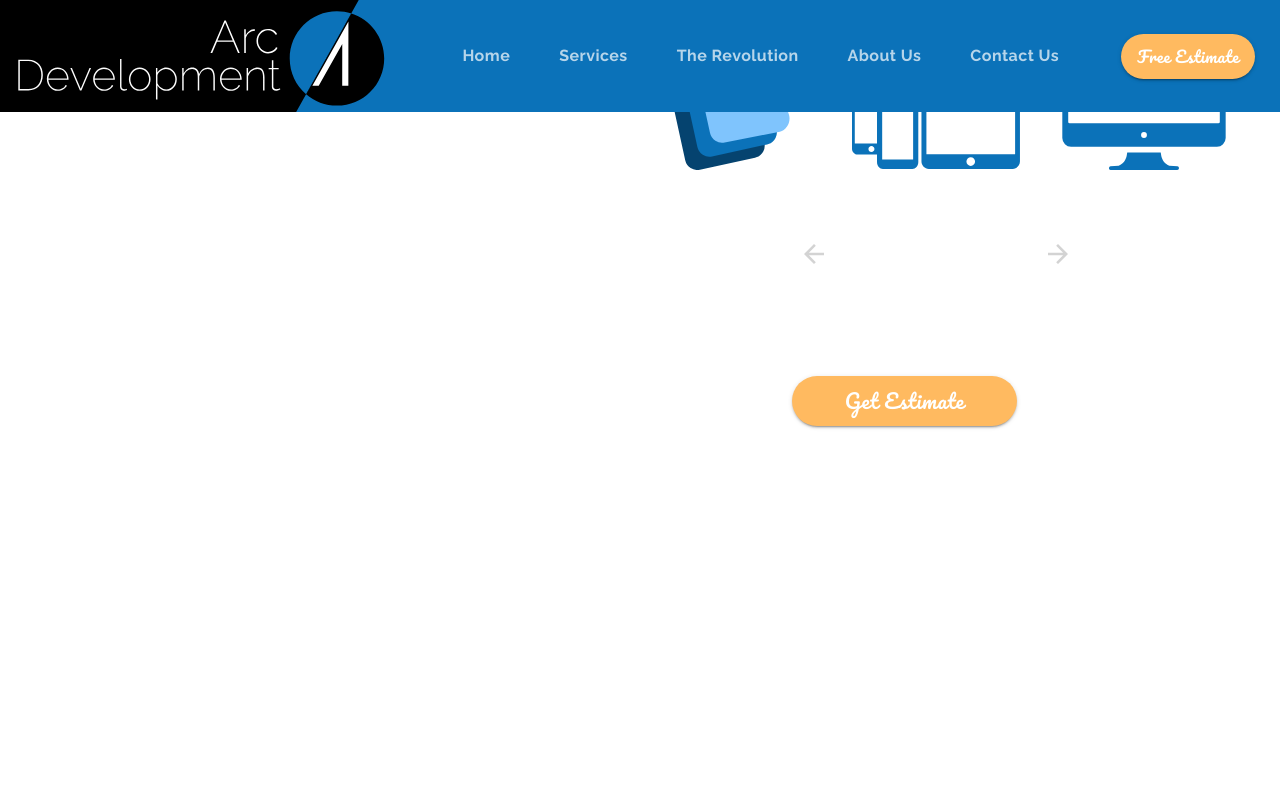
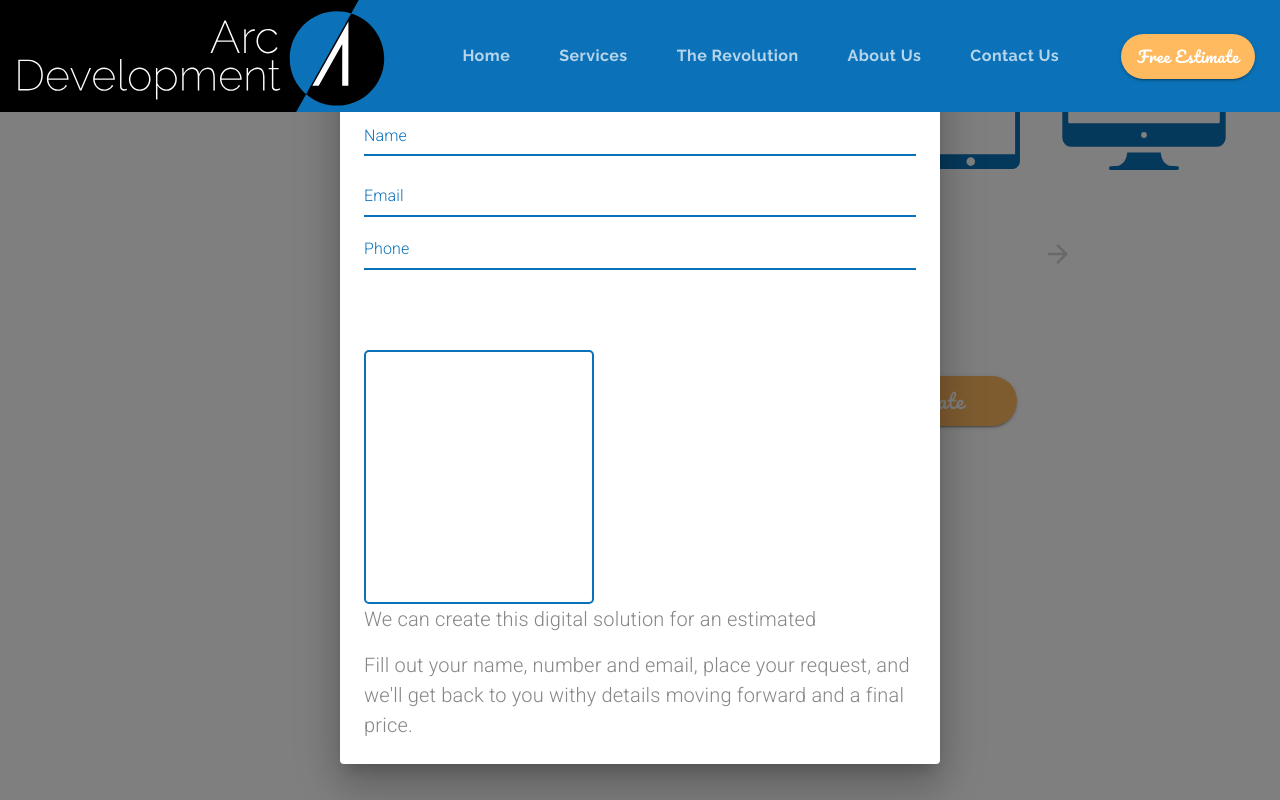
Before and after one commit to jeromeski/aceevolution, a React (Create React App) app: page /estimate in a window 1280 px wide. Both pictures are taken after a click on the button "Get Estimate". Shown: the part 413-1213 px from the top of the page. Built offline with nearby package versions, Linux system fonts and the light colour scheme.

Commit message:
Estimate Dialog

```diff
--- a/src/components/Estimate.js
+++ b/src/components/Estimate.js
@@ -4,7 +4,15 @@ import { cloneDeep } from 'lodash';
 import { v4 as uuidv4 } from 'uuid';
 import Lottie from 'react-lottie';
 import { makeStyles, useTheme } from '@material-ui/core/styles';
-import { Grid, Typography, Button, IconButton } from '@material-ui/core';
+import {
+  Grid,
+  Typography,
+  Button,
+  IconButton,
+  Dialog,
+  DialogContent,
+  TextField
+} from '@material-ui/core';
 
 import check from '../assets/check.svg';
 import send from '../assets/send.svg';
@@ -50,6 +58,11 @@ const useStyles = makeStyles(theme => ({
     '&:hover': {
       backgroundColor: theme.palette.secondary.light
     }
+  },
+  message: {
+    border: `2px solid ${theme.palette.common.blue}`,
+    marginTop: '5em',
+    borderRadius: 5
   }
 }));
 
@@ -312,6 +325,13 @@ const Estimate = () => {
   const classes = useStyles();
   const theme = useTheme();
 
+  const [name, setName] = useState('');
+  const [email, setEmail] = useState('');
+  const [emailHelper, setEmailHelper] = useState('');
+  const [phone, setPhone] = useState('');
+  const [phoneHelper, setPhoneHelper] = useState('');
+  const [message, setMessage] = useState('');
+
   const [questions, setQuestions] = useState(defaultQuestions);
   const [dialogOpen, setDialogOpen] = useState(false);
 
@@ -406,11 +426,45 @@ const Estimate = () => {
       case 'iOS/Android App Development':
         setQuestions(softwareQuestions);
         break;
-      case 'Website Development' :
+      case 'Website Development':
         setQuestions(websiteQuestions);
         break;
       default:
-        setQuestions(newQuestions)
+        setQuestions(newQuestions);
+    }
+  };
+
+  const onChange = evt => {
+    let valid;
+    switch (evt.target.id) {
+      case 'email':
+        setEmail(evt.target.value);
+        valid = /^\w+([.-]?\w+)*@\w+([.-]?\w+)*(\.\w{2,3})+$/.test(
+          evt.target.value
+        );
+
+        if (!valid) {
+          setEmailHelper('Invalid email');
+        } else {
+          setEmailHelper('');
+        }
+        break;
+
+      case 'phone':
+        setPhone(evt.target.value);
+        valid = /^\(?([0-9]{3})\)?[-. ]?([0-9]{3})[-. ]?([0-9]{4})$/.test(
+          evt.target.value
+        );
+        if (!valid) {
+          setPhoneHelper('Invalid phone');
+        } else {
+          setPhoneHelper('');
+        }
+
+        break;
+
+      default:
+        break;
     }
   };
 
@@ -535,14 +589,77 @@ const Estimate = () => {
             </IconButton>
           </Grid>
           <Grid item>
-            <Button variant='contained' className={classes.estimateButton}
-            onClick={() => setDialogOpen(true)}
-            >
+            <Button
+              variant='contained'
+              className={classes.estimateButton}
+              onClick={() => setDialogOpen(true)}>
               Get Estimate
             </Button>
           </Grid>
         </Grid>
       </Grid>
+      <Dialog open={dialogOpen} onClose={() => setDialogOpen(false)}>
+        <Grid container justify='center'>
+          <Grid item>
+            <Typography variant='h2' align='center'>
+              Estimate
+            </Typography>
+          </Grid>
+          <DialogContent>
+            <Grid container>
+              <Grid item container direction='column'>
+                <Grid item style={{ marginBottom: '0.5em' }}>
+                  <TextField
+                    fullWidth
+                    label='Name'
+                    id='name'
+                    value={name}
+                    onChange={evt => setName(evt.target.value)}
+                  />
+                </Grid>
+                <Grid item>
+                  <TextField
+                    fullWidth
+                    label='Email'
+                    helperText={emailHelper}
+                    error={emailHelper.length !== 0}
+                    id='email'
+                    value={email}
+                    onChange={onChange}
+                  />
+                </Grid>
+                <Grid>
+                  <TextField
+                    fullWidth
+                    label='Phone'
+                    helperText={phoneHelper}
+                    error={phoneHelper.length !== 0}
+                    id='phone'
+                    value={phone}
+                    onChange={onChange}
+                  />
+                </Grid>
+              </Grid>
+              <Grid item style={{ maxWidth: '20em' }}>
+                <TextField
+                  fullWidth
+                  InputProps={{ disableUnderline: true }}
+                  className={classes.message}
+                  value={message}
+                  id='message'
+                  multiline
+                  rows={10}
+                  onChange={evt => setMessage(evt.target.value)}
+                />
+              </Grid>
+              <Grid item>
+                <Typography variant='body1' paragraph>We can create this digital solution for an estimated </Typography>
+                <Typography variant='body1' paragraph>Fill out your name, number and email, place your request, and we'll get back to you withy details moving forward and a final price. </Typography>
+              </Grid>
+            </Grid>
+          </DialogContent>
+        </Grid>
+      </Dialog>
     </Grid>
   );
 };
```
